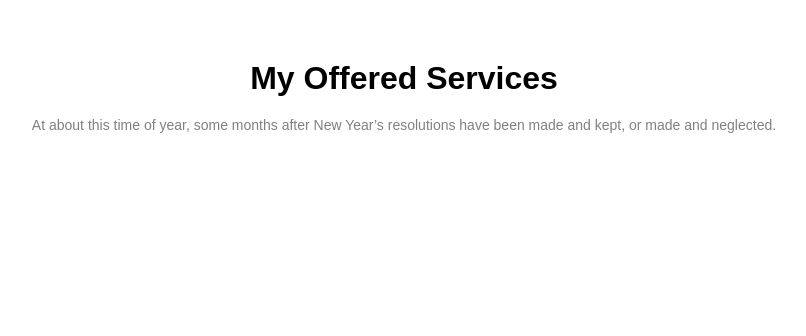
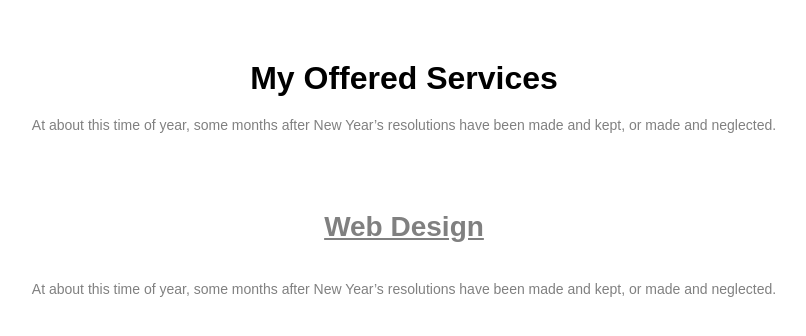
Before and after one commit to front-end-by-rimantas/26-grupe-portfolio-personal, a website: page index.html in a window 1280 px wide. Shown: the whole page, without its empty margins (236-1042 px from the left). Drawn offline with Linux system fonts and the light colour scheme.

Commit message:
layout for offers (not finished) #8

```diff
--- a/css/components/offeredServices.css
+++ b/css/components/offeredServices.css
@@ -4,11 +4,11 @@
     text-transform: capitalize;
     margin-bottom: 20px;
     font-weight: 600;
-  }
-  .servicetext {
+}
+
+.servicetext {
     font-size: 14px;
     text-align: center;
     padding: 0 46px;
     color: grey;
-
 }
--- a/index.html
+++ b/index.html
@@ -24,7 +24,21 @@
           <h1 class="services">My Offered Services</h1>
           <p class="servicetext">At about this time of year, some months after New Year’s resolutions have
               been made and kept, or made and neglected.</p>
-        </div>
+            </div>
+            <!----------------------------------------------------------------------------------------------------->
+            <div class="row">
+                <a href="#" class="servicetext">
+                    <h1 class="services">Web Design</h1>
+                </a>
+            </div>
+            <div>
+                <p class="servicetext">At about this time of year, some months after New Year’s resolutions
+                     have been made and kept, or made and neglected.</p>
+            </div>
+            <!----------------------------------------------------------------------------------------------------->
+
+
+
     <!-- Offered services end-->
 
     <!-- Information bar start-->
```
